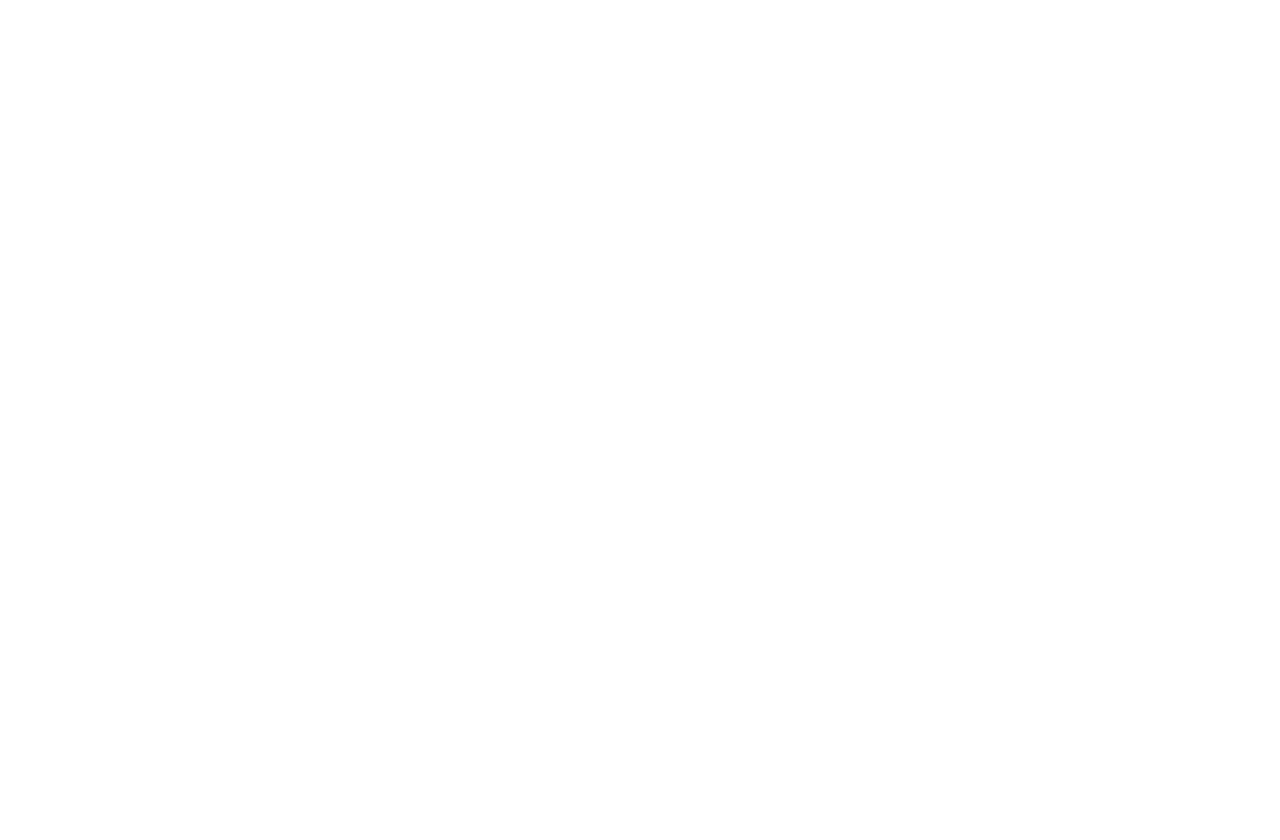
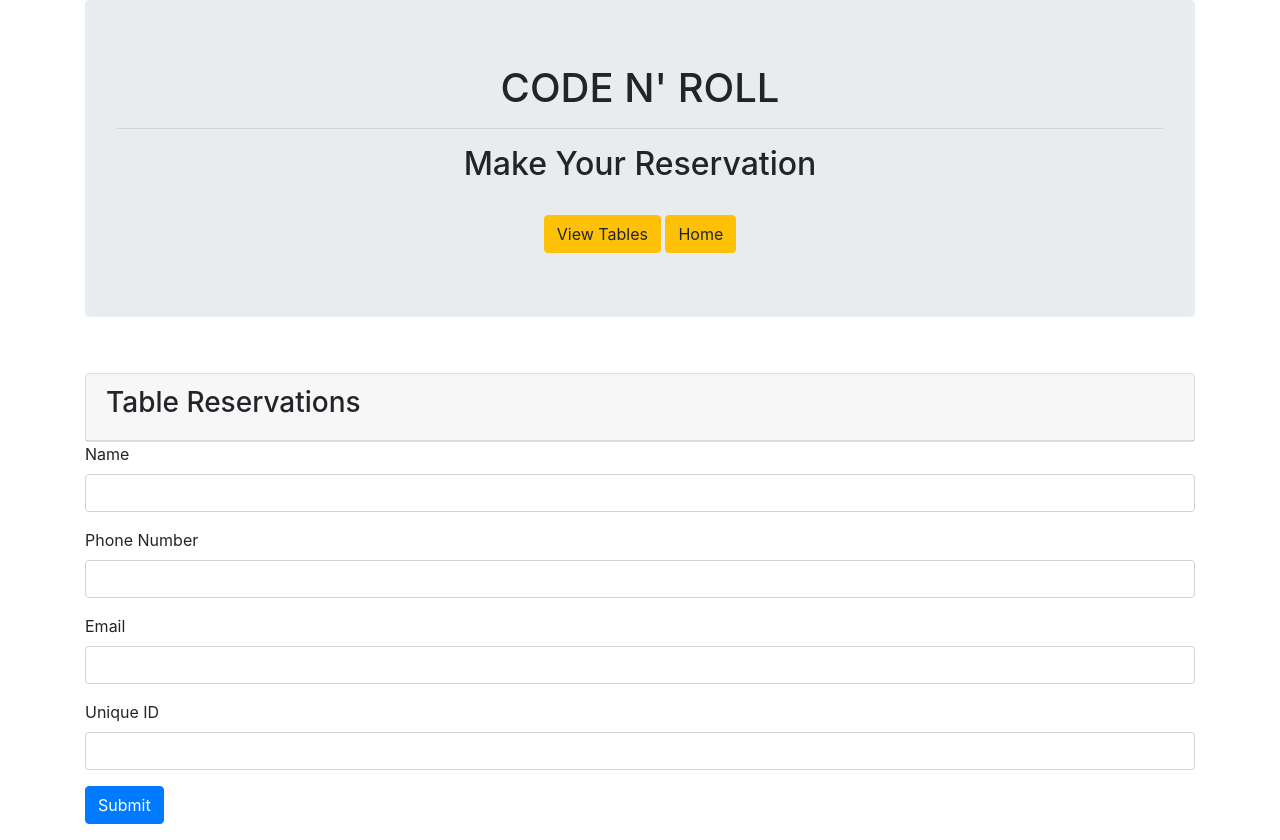
Before and after one commit to cacev000/codeNRoll, a website: page reserve.html in a window 1280 px wide. Before the commit the page ends 800 px from the top, so only its background shows below. Drawn offline with nearby package versions, Linux system fonts and the light colour scheme.

Commit message:
basic views

```diff
--- a/reserve.html
+++ b/reserve.html
@@ -0,0 +1,68 @@
+<!DOCTYPE html>
+<html>
+<head>
+    <meta charset="utf-8">
+    <meta name="viewport" content="width=device-width, initial-scale=1, shrink-to-fit=no">
+        <title>Code N' Roll</title>
+        <link rel="stylesheet" type="text/css" href="./assets/css/reset.css"/>
+        <!-- Bootstrap -->
+        <link rel="stylesheet" href="https://stackpath.bootstrapcdn.com/bootstrap/4.1.3/css/bootstrap.min.css" integrity="sha384-MCw98/SFnGE8fJT3GXwEOngsV7Zt27NXFoaoApmYm81iuXoPkFOJwJ8ERdknLPMO" crossorigin="anonymous">
+        <!-- Css -->
+        <link rel="stylesheet" type="text/css" href="./assets/css/style.css"/>
+        <!-- Google Front -->
+        <link href="https://fonts.googleapis.com/css?family=Raleway:400,800" rel="stylesheet">
+</head>
+<body>
+    <div class="container">
+        <div class="jumbotron">
+            <h1 class="text-center">
+                CODE N' ROLL
+            </h1>
+            <hr>
+            <h2 class="text-center">
+                Make Your Reservation
+            </h2>
+            <br>
+            <div class="text-center">
+                <a href="./tables.html">
+                    <button type="button" class="btn btn-warning">View Tables</button>
+                </a>
+                <a href="./index.html">
+                    <button type="button" class="btn btn-warning">Home</button>
+                </a>
+            </div>
+        </div>
+    <br>
+        <div class="row">
+            <div class="col-lg-12">
+                <div class="card">
+                    <div class="card-header">
+                        <h3>Table Reservations</h3>
+                    </div>
+                    </div class="card-body">
+                        <form>
+                            <div class="form-group">
+                                    <div class="form-group">
+                                            <label for="reserve-name">Name</label>
+                                            <input type="text" class="form-control" id="reserve-name">
+                                            </div>
+                                    <div class="form-group">
+                                        <label for="reserve-phone">Phone Number</label>
+                                        <input type="text" class="form-control" id="reserve-phone">
+                                        </div>
+                                    <div class="form-group">
+                                            <label for="reserve-email">Email</label>
+                                            <input type="text" class="form-control" id="reserve-email">
+                                    </div>
+                                    <div class="form-group">
+                                            <label for="reserve-unique-id">Unique ID</label>
+                                            <input type="text" class="form-control" id="reserve-unique-id">
+                                            </div>
+                            <button type="submit" class="btn btn-primary">Submit</button>
+                        </form>
+                    </div>
+                </div>
+            </div>
+        </div>
+</body>
+</html>
```
Also changed, not shown: index.html (+10 -1 lines), tables.html (+65 -0 lines), assets/css/style.css (added).
